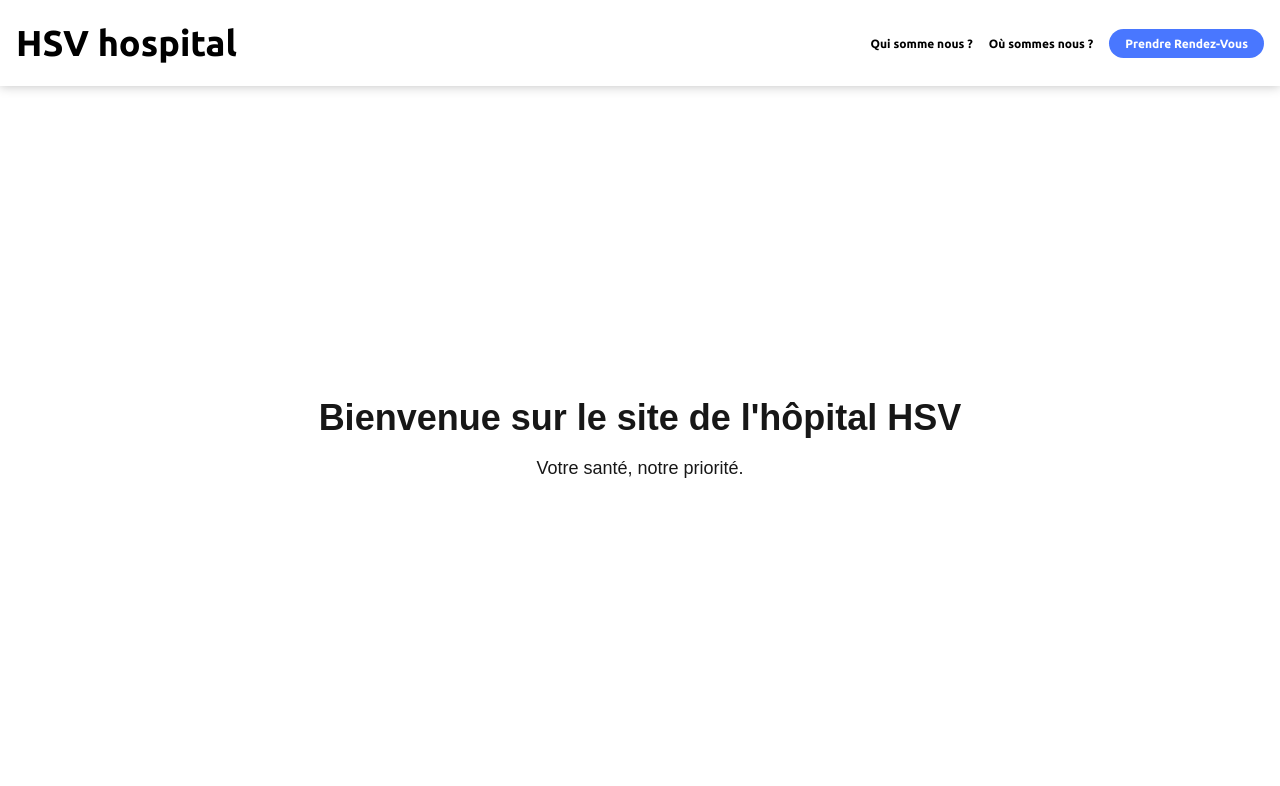
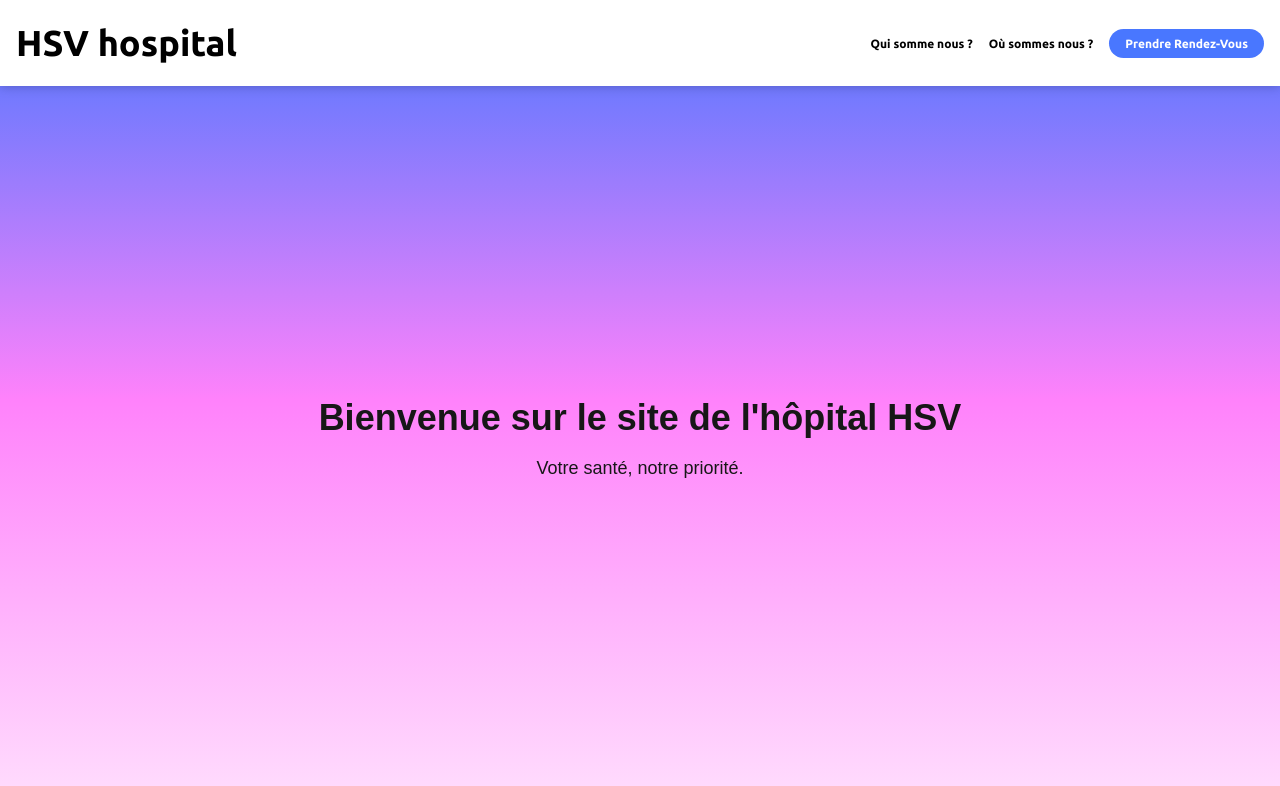
Before and after one commit to SeaFlyCode/HSV, a Next.js app in the folder hsv/: page / in a window 1280 px wide. Shown: the top 786 px of the page. Built offline with nearby package versions, Linux system fonts and the light colour scheme.

Commit message:
erreur background

```diff
--- a/hsv/src/app/layout.tsx
+++ b/hsv/src/app/layout.tsx
@@ -13,7 +13,7 @@ export default function RootLayout({ children }: { children: React.ReactNode })
         <link href="https://fonts.googleapis.com/css2?family=Ubuntu:wght@400;500;700&display=swap" rel="stylesheet"/>
         <link href="https://fonts.googleapis.com/css2?family=Work+Sans:wght@400;500;700&display=swap" rel="stylesheet"/>
       </head>
-      <body className="h-screen flex flex-col">
+      <body className="bg-gradient-hsv h-screen flex flex-col">
         <Navbar/>
         {children}
       </body>
```
